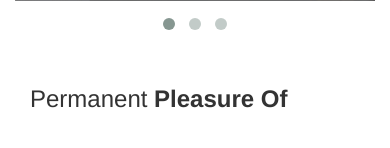
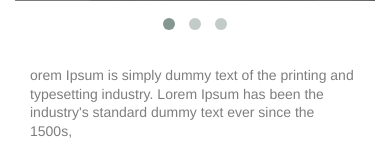
Before and after one commit to prasetyodimas/KINEMA, a PHP site: page / in a window 390 px wide. Shown: the part 3577-3725 px from the top of the page. Before the commit the page ends 3685 px from the top, so only its background shows below. Run offline with PHP 8.4, Linux system fonts and the light colour scheme; some libraries are stand-ins or nearby versions.

Commit message:
add resource and config theme

```diff
--- /dev/null
+++ b/frontend/asset/js/fluids.js
@@ -0,0 +1,3 @@
+(function(root,factory){if(typeof define==='function'&&define.amd){define(factory);}else if(typeof exports==='object'){module.exports=factory;}else{root.fluidvids=factory();}})(this,function(){'use strict';var exports={selector:['iframe'],players:['www.youtube.com','player.vimeo.com']};var css=['.fluidvids {','width: 100%; max-width: 100%; position: relative;','}','.fluidvids-item {','position: absolute; top: 0px; left: 0px; width: 100%; height: 100%;','}'].join('');var head=document.head||document.getElementsByTagName('head')[0];var matches=function(src){return new RegExp('^(https?:)?\/\/(?:'+ exports.players.join('|')+').*$','i').test(src);};var getRatio=function(attrs){return(parseInt(attrs[0],10)/ (parseInt(attrs[1], 10)) * 100) + '%';
+};var fluid=function(elem){if(!matches(elem.src)||!!elem.getAttribute('data-fluidvids'))return;var wrap=document.createElement('div');elem.parentNode.insertBefore(wrap,elem);elem.className+='fluidvids-item';elem.setAttribute('data-fluidvids','loaded');wrap.className+='fluidvids';wrap.style.paddingTop=getRatio(elem.height<elem.width?[elem.height,elem.width]:[elem.width,elem.height]);wrap.appendChild(elem);};var addStyles=function(){var div=document.createElement('div');div.innerHTML='<p>x</p><style>'+ css+'</style>';head.appendChild(div.childNodes[1]);};exports.render=function(){var nodes=document.querySelectorAll(exports.selector.join());var i=nodes.length;while(i--){fluid(nodes[i]);}};exports.init=function(obj){for(var key in obj){exports[key]=obj[key];}
+exports.render();addStyles();};return exports;});
--- a/frontend/asset/theme/css/kinema.css
+++ b/frontend/asset/theme/css/kinema.css
@@ -217,6 +217,10 @@ nav .is-light .nav-dot {
 .slideInUp .slideInUp3 {
   -webkit-transition-delay: 0.4s;
   transition-delay: 0.4s;
+}
+
+.hideButton {
+  display: none;
 }
 
 /* CUSTOM COMPONENT PADDING AND MARGIN */
--- a/frontend/asset/theme/sass/kinema.scss
+++ b/frontend/asset/theme/sass/kinema.scss
@@ -230,6 +230,11 @@ nav {
 	}
 }
 
+//Hide Menu Circle After Loaded Page
+.hideButton{
+	display: none;
+}
+
 /* CUSTOM COMPONENT PADDING AND MARGIN */
 @each $space in $spaceamounts {
   @each $side in $sides {
--- a/index.php
+++ b/index.php
@@ -3,8 +3,8 @@
 <head>
     <meta charset="utf-8">
     <title>Kinema Visual Supply</title>
+    <meta http-equiv="X-UA-Compatible" content="IE=edge,chrome=1">
     <meta name="viewport" content="width=device-width, initial-scale=1">
-    <!-- <meta http-equiv="X-UA-Compatible" content="IE=edge,chrome=1"> -->
     <meta name="description" content="Kinema Visual Supply Photography And Cinematograpy, Kinema Studios Jasa Fotography Jogja, Jogja Making Photograph, Branding Idea, Branding Images">
     <link rel="shortcut icon" href="frontend/asset/img/favicon/favicon.ico" type="image/x-icon">
     <link rel="icon" href="frontend/asset/img/fav/favicon.ico" type="image/x-icon">
@@ -32,7 +32,8 @@
     <script src="frontend/libs/owl-carousel/js/owl.carousel.min.js"></script>
     <script src="frontend/asset/js/bootstrap.min.js"></script>
     <script src="frontend/asset/js/main.js"></script>
-</head>
+    <script src="frontend/asset/js/fluids.js"></script>
+
 <body class="kinema-visual-supply">
     <div id="loader-wrapper">
         <div id="loader"></div>
@@ -204,15 +205,21 @@
                         </footer>
                     </div>
                 </div>
-                <section class="video-barplayer">
-                    <div class="row">
-                        <div class="col-lg-12">
-                            <div class="col-md-4 col-lg-offset-1">
-                                <h1 class="text-centerred">Permanent <strong>Pleasure Of</strong></h1>
+                <div class="kinema-videoplayers m-b-100">
+                    <section class="video-barplayer">
+                        <div class="row">
+                            <div class="col-lg-12">
+                                <div class="col-sm-5 col-md-5 col-lg-5">
+                                    <p>orem Ipsum is simply dummy text of the printing and typesetting industry.
+                                    Lorem Ipsum has been the industry's standard dummy text ever since the 1500s, </p>
+                                </div>
+                                <div class="col-sm-6 col-md-6 col-lg-7">
+                                    <iframe width="560" height="315" src="https://www.youtube.com/embed/LUFT-8bySMo" frameborder="0" allowfullscreen></iframe>
+                                </div>
                             </div>
                         </div>
-                    </div>
-                </section>
+                    </section>
+                </div>
             </div>
         </div>
     </div><!-- container fluid -->
@@ -232,11 +239,12 @@
     </body>
 </html>
 <script type="text/javascript">
+    // init config circle menus
     var el = '.js-menu';
     var myMenu = cssCircleMenu(el);
+    // init config responsive video bar
+    fluidvids.init({
+      selector: ['iframe'],
+      players: ['www.youtube.com', 'player.vimeo.com']
+    });
 </script>
-<style type="text/css">
-    .hideButton{
-        display: none;
-    }
-</style>
```
Also changed, not shown: 1 other file.
